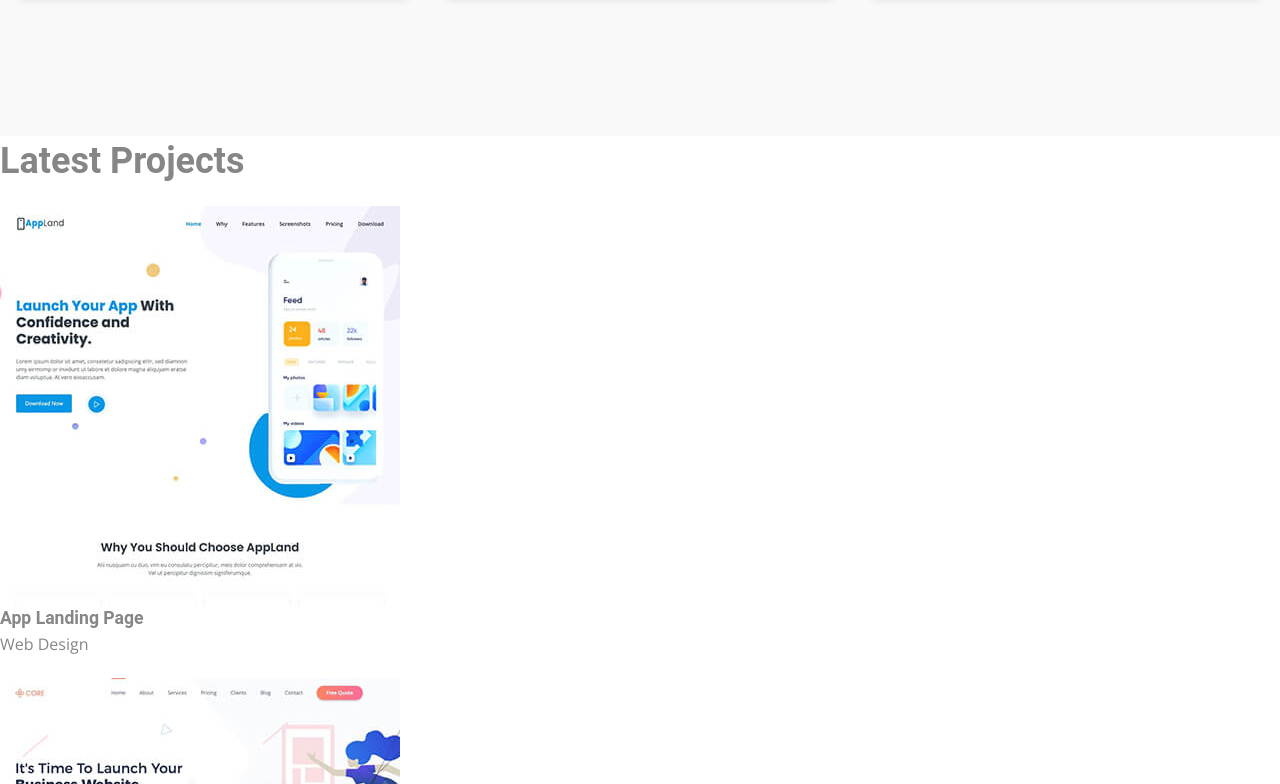
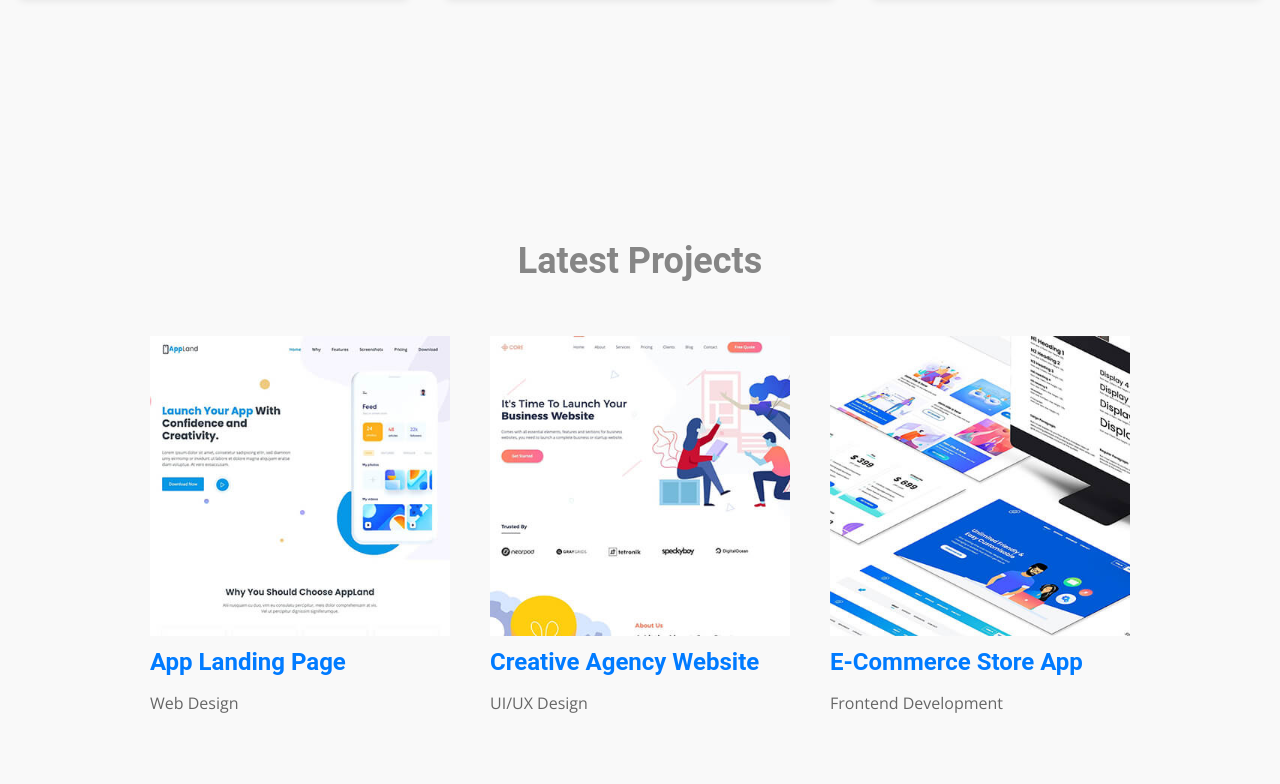
Before and after one commit to devchsykas/FreeCodeCampProjects, a plain HTML site: page PersonalPortfolio/index.html in a window 1280 px wide. Shown: the part 2500-3284 px from the top of the page. Drawn offline with nearby package versions, Linux system fonts and the light colour scheme.

Commit message:
"Add CSS for Projects section"

```diff
--- a/PersonalPortfolio/styles.css
+++ b/PersonalPortfolio/styles.css
@@ -433,3 +433,54 @@ abbr {
   font-size: 16px;
   line-height: 1.6;
 }
+
+/*--------------------------------------------------------------
+/** 7. Projects Section
+--------------------------------------------------------------*/
+.project-section {
+  padding: 100px 0;
+  background-color: #f9f9f9;
+  text-align: center;
+}
+
+.project-heading .title {
+  font-size: 36px;
+  margin-bottom: 50px;
+}
+
+.project-content {
+  display: flex;
+  flex-wrap: wrap;
+  justify-content: center;
+}
+
+.project-card {
+  width: 300px;
+  margin: 0 20px 50px;
+  text-align: left;
+}
+
+.project-image {
+  width: 100%;
+  border-radius: 8px;
+  margin-bottom: 10px;
+}
+
+.project-title {
+  font-size: 24px;
+  margin-bottom: 10px;
+}
+
+.project-title a {
+  color: #007bff;
+  text-decoration: none;
+}
+
+.project-title a:hover {
+  text-decoration: underline;
+}
+
+.project-info {
+  font-size: 16px;
+  color: #666;
+}
```
